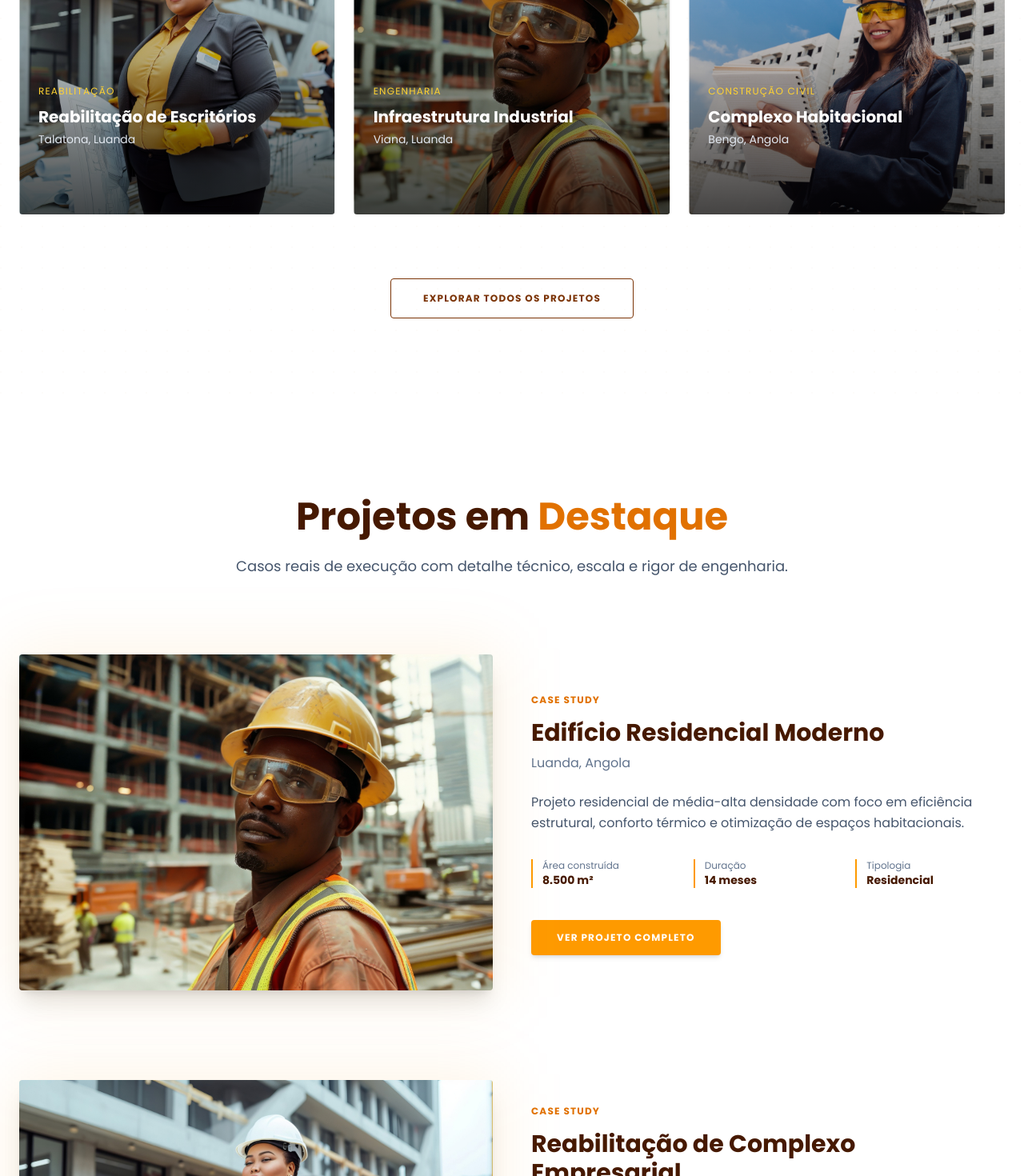
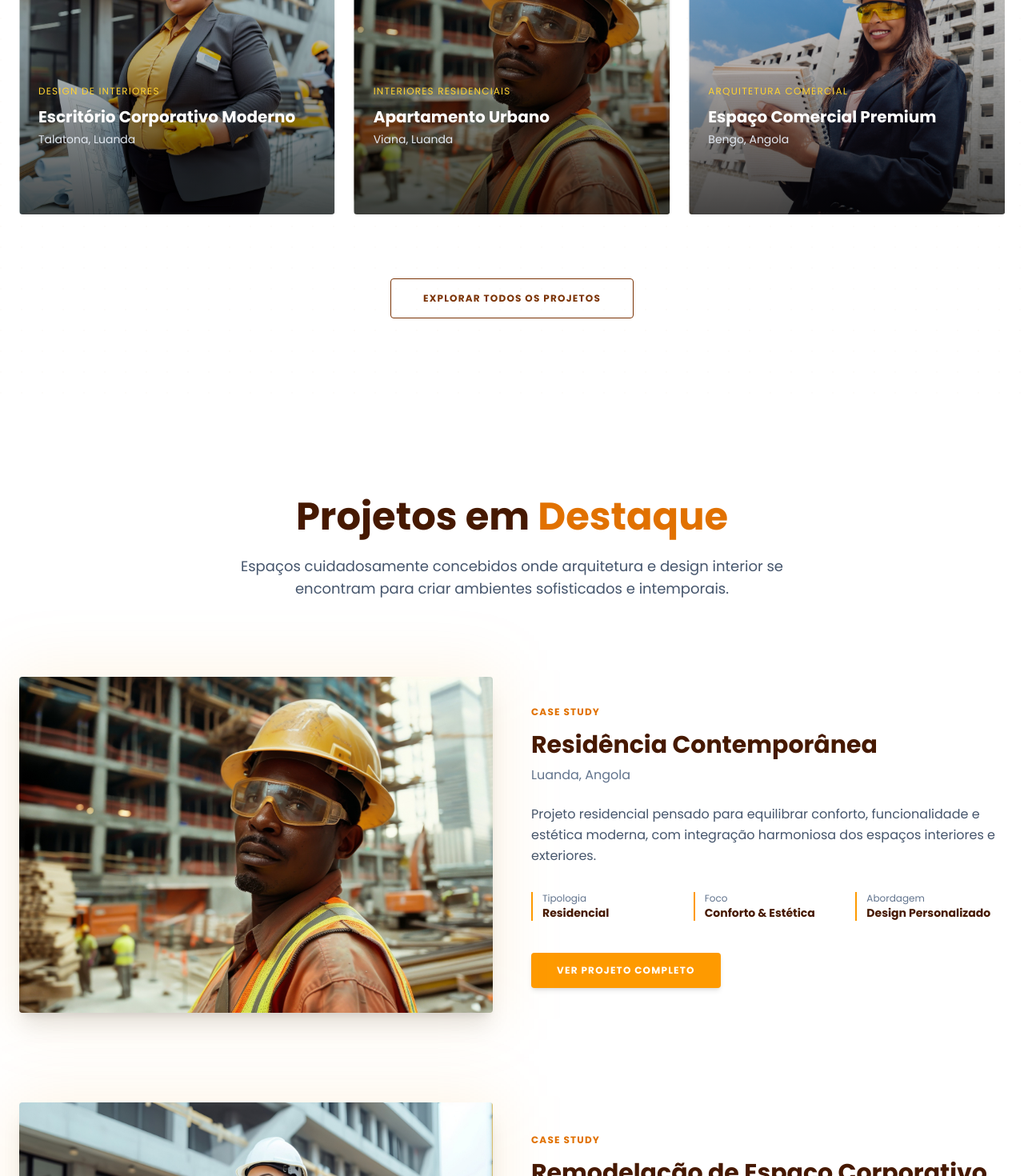
Before and after one commit to nsimba-afonso-nwayami/efival, a Next.js app: page /projetos in a window 1280 px wide. Shown: the part 900-2370 px from the top of the page at 80% size. Built offline with nearby package versions, Linux system fonts and the light colour scheme; some icons are missing.

Commit message:
Conteúdo da página projetos alterado

```diff
--- a/src/components/projetos/BannerProjetos.jsx
+++ b/src/components/projetos/BannerProjetos.jsx
@@ -48,7 +48,7 @@ export default function BannerProjetos() {
 
           {/* SUBTITLE */}
           <p className="text-amber-200 mt-6 text-lg">
-            Portfólio de obras realizadas com rigor técnico, inovação e excelência em engenharia civil.
+            Portfólio de projetos de arquitetura e design interior, criados com foco em estética, funcionalidade e identidade.
           </p>
 
         </div>
--- a/src/components/projetos/ProjetosCatalogo.jsx
+++ b/src/components/projetos/ProjetosCatalogo.jsx
@@ -16,26 +16,26 @@ import projeto4 from "@/assets/img/projeto4.jpg";
 export default function ProjetosCatalogo() {
   const projetos = [
     {
-      title: "Edifício Residencial Moderno",
-      category: "Construção Civil",
+      title: "Residência Contemporânea",
+      category: "Arquitetura Residencial",
       location: "Luanda, Angola",
       img: projeto1,
     },
     {
-      title: "Reabilitação de Escritórios",
-      category: "Reabilitação",
+      title: "Escritório Corporativo Moderno",
+      category: "Design de Interiores",
       location: "Talatona, Luanda",
       img: projeto2,
     },
     {
-      title: "Infraestrutura Industrial",
-      category: "Engenharia",
+      title: "Apartamento Urbano",
+      category: "Interiores Residenciais",
       location: "Viana, Luanda",
       img: projeto3,
     },
     {
-      title: "Complexo Habitacional",
-      category: "Construção Civil",
+      title: "Espaço Comercial Premium",
+      category: "Arquitetura Comercial",
       location: "Bengo, Angola",
       img: projeto4,
     },
@@ -62,7 +62,7 @@ export default function ProjetosCatalogo() {
           </h2>
 
           <p className="text-slate-600 mt-6 text-lg">
-            Obras executadas com rigor técnico, inovação e foco em resultados reais no setor da construção civil.
+            Uma seleção de projetos de arquitetura e design interior desenvolvidos com foco em estética, funcionalidade e atenção ao detalhe.
           </p>
         </motion.div>
 
--- a/src/components/projetos/ProjetosDestaque.jsx
+++ b/src/components/projetos/ProjetosDestaque.jsx
@@ -11,35 +11,35 @@ import projeto3 from "@/assets/img/projeto3.jpg";
 export default function ProjetosDestaque() {
   const projetos = [
     {
-      title: "Edifício Residencial Moderno",
+      title: "Residência Contemporânea",
       location: "Luanda, Angola",
-      desc: "Projeto residencial de média-alta densidade com foco em eficiência estrutural, conforto térmico e otimização de espaços habitacionais.",
+      desc: "Projeto residencial pensado para equilibrar conforto, funcionalidade e estética moderna, com integração harmoniosa dos espaços interiores e exteriores.",
       metrics: [
-        { label: "Área construída", value: "8.500 m²" },
-        { label: "Duração", value: "14 meses" },
         { label: "Tipologia", value: "Residencial" },
+        { label: "Foco", value: "Conforto & Estética" },
+        { label: "Abordagem", value: "Design Personalizado" },
       ],
       img: projeto1,
     },
     {
-      title: "Reabilitação de Complexo Empresarial",
+      title: "Remodelação de Espaço Corporativo",
       location: "Talatona, Luanda",
-      desc: "Intervenção completa de reabilitação estrutural e estética em edifício corporativo, modernizando infraestruturas e sistemas técnicos.",
+      desc: "Reinterpretação de um espaço empresarial com foco em modernização, identidade visual e otimização da experiência dos utilizadores.",
       metrics: [
-        { label: "Área intervencionada", value: "5.200 m²" },
-        { label: "Duração", value: "9 meses" },
         { label: "Tipologia", value: "Comercial" },
+        { label: "Foco", value: "Imagem & Funcionalidade" },
+        { label: "Abordagem", value: "Design Estratégico" },
       ],
       img: projeto2,
     },
     {
-      title: "Infraestrutura Industrial",
+      title: "Espaço Comercial Moderno",
       location: "Viana, Angola",
-      desc: "Construção de unidade industrial com soluções estruturais robustas e preparação para alta carga operacional.",
+      desc: "Desenvolvimento de um espaço comercial funcional e atrativo, com foco na experiência do cliente e organização espacial eficiente.",
       metrics: [
-        { label: "Área construída", value: "12.000 m²" },
-        { label: "Duração", value: "18 meses" },
-        { label: "Tipologia", value: "Industrial" },
+        { label: "Tipologia", value: "Comercial" },
+        { label: "Foco", value: "Experiência do Cliente" },
+        { label: "Abordagem", value: "Design de Espaços" },
       ],
       img: projeto3,
     },
@@ -63,7 +63,7 @@ export default function ProjetosDestaque() {
           </h2>
 
           <p className="text-slate-600 mt-6 text-lg">
-            Casos reais de execução com detalhe técnico, escala e rigor de engenharia.
+            Espaços cuidadosamente concebidos onde arquitetura e design interior se encontram para criar ambientes sofisticados e intemporais.
           </p>
         </motion.div>
 
--- a/src/components/projetos/ProjetosFiltro.jsx
+++ b/src/components/projetos/ProjetosFiltro.jsx
@@ -14,34 +14,34 @@ export default function ProjetosFiltro() {
 
   const categorias = [
     "Todos",
-    "Construção Civil",
-    "Reabilitação",
-    "Engenharia",
-    "Infraestrutura",
+    "Arquitetura Residencial",
+    "Design de Interiores",
+    "Arquitetura Comercial",
+    "Remodelação",
   ];
 
   const projetos = [
     {
-      title: "Edifício Residencial Moderno",
-      category: "Construção Civil",
+      title: "Residência Contemporânea",
+      category: "Arquitetura Residencial",
       location: "Luanda",
       img: projeto1,
     },
     {
-      title: "Reabilitação de Escritórios",
-      category: "Reabilitação",
+      title: "Interior Corporativo Moderno",
+      category: "Design de Interiores",
       location: "Talatona",
       img: projeto2,
     },
     {
-      title: "Infraestrutura Industrial",
-      category: "Engenharia",
+      title: "Apartamento Urbano",
+      category: "Arquitetura Residencial",
       location: "Viana",
       img: projeto3,
     },
     {
-      title: "Complexo Habitacional",
-      category: "Infraestrutura",
+      title: "Espaço Comercial Premium",
+      category: "Arquitetura Comercial",
       location: "Bengo",
       img: projeto4,
     },
@@ -64,7 +64,7 @@ export default function ProjetosFiltro() {
           </h2>
 
           <p className="text-slate-600 mt-5 text-lg">
-            Filtre os nossos projetos por categoria e conheça o nosso portfólio completo de obras.
+            Filtre os nossos projetos por categoria e descubra o nosso portfólio completo de arquitetura e design interior.
           </p>
         </div>
 
```
